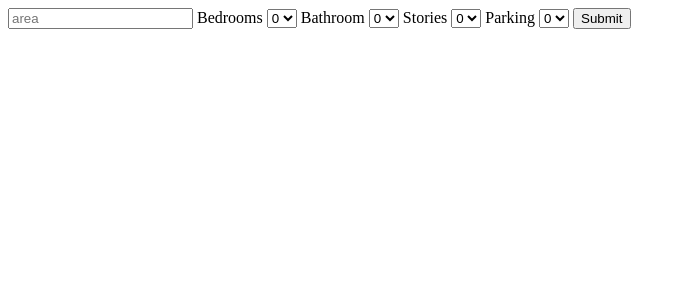
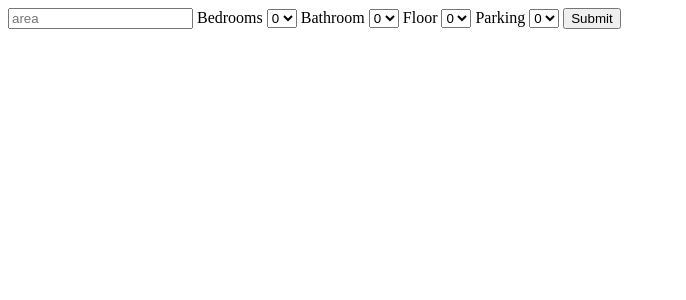
Before and after one commit to hari1822/house_price_predictor_, a Flask app: page / in a window 1280 px wide. Shown: the top 300 px of the page, without its empty margins (0-686 px from the left). Run offline with Flask 2, Linux system fonts and the light colour scheme; parts of the project's set-up code (start-up, migrations or seed data) failed here and were passed over.

Commit message:
inital commit

```diff
--- a/app.py
+++ b/app.py
@@ -1,4 +1,4 @@
-import pickle
+
 from flask import Flask, render_template, request , jsonify
 import joblib
 
--- a/templates/index.html
+++ b/templates/index.html
@@ -21,7 +21,7 @@
             <option value="1">1</option>
             <option value="2">2</option>
         </select>
-        <label name="stories">Stories</label>
+        <label name="stories">Floor</label>
         <select name="facilites" >
             <option value="0">0</option>
             <option value="1">1</option>
```
